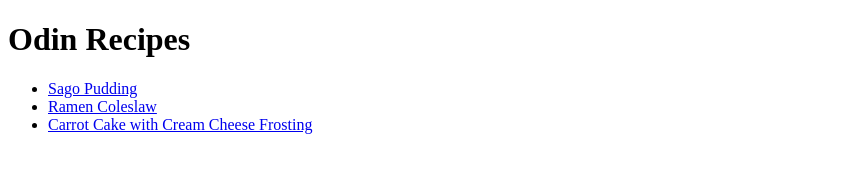
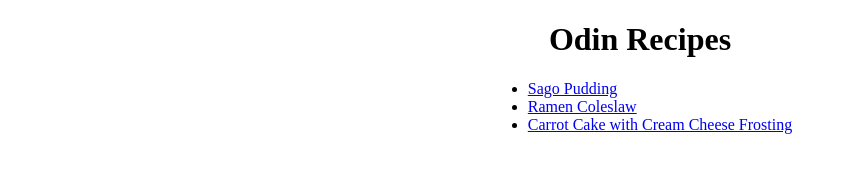
Before and after one commit to LahiRulZ/odin-recipes, a plain HTML site: page index.html in a window 1280 px wide. Shown: the whole page, without its empty margins (0-846 px from the left). Drawn offline with Linux system fonts and the light colour scheme.

Commit message:
Center-align items in index.html and sago-pudding.html using external CSS

```diff
--- a/index.html
+++ b/index.html
@@ -3,13 +3,16 @@
 <head>
     <meta charset="utf-8">
     <title>Homepage</title>
+    <link rel="stylesheet" href="styles.css">
 </head>
 <body>
+    <div>
     <h1>Odin Recipes</h1>
     <ul>
         <li><a href="./recipes/sago-pudding.html">Sago Pudding</a></li>
         <li><a href="./recipes/ramen-coleslaw.html">Ramen Coleslaw</a></li>
         <li><a href="./recipes/cheese-cake.html">Carrot Cake with Cream Cheese Frosting</a></li>
     </ul>
+    </div>
 </body>
 </html>
--- /dev/null
+++ b/styles.css
@@ -0,0 +1,7 @@
+h1{
+    text-align: center;
+}
+ul{
+    display: table;
+    margin: auto;
+}
```
Also changed, not shown: recipes/sago-pudding.html (+1 -0 lines), recipes/styles.css (added, +7 -0 lines).
